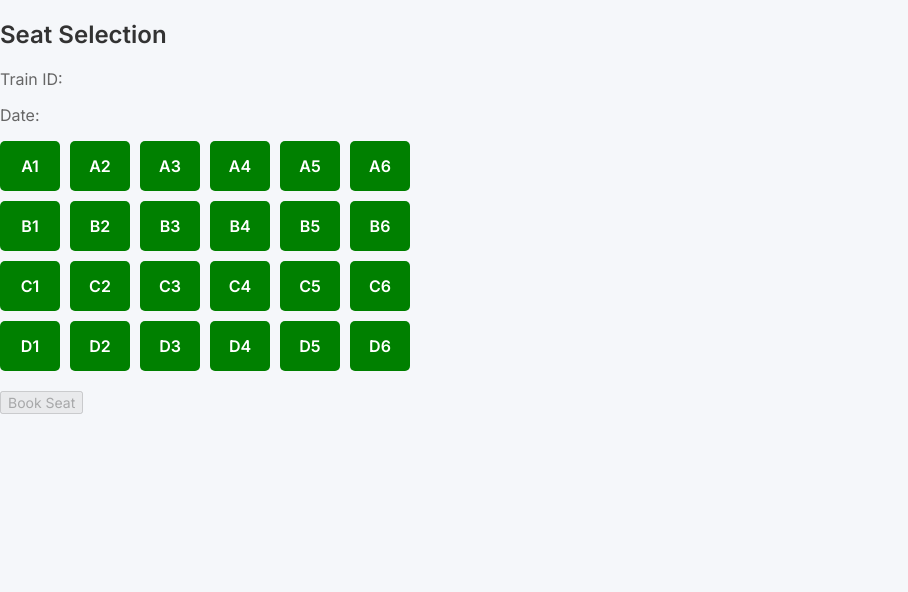
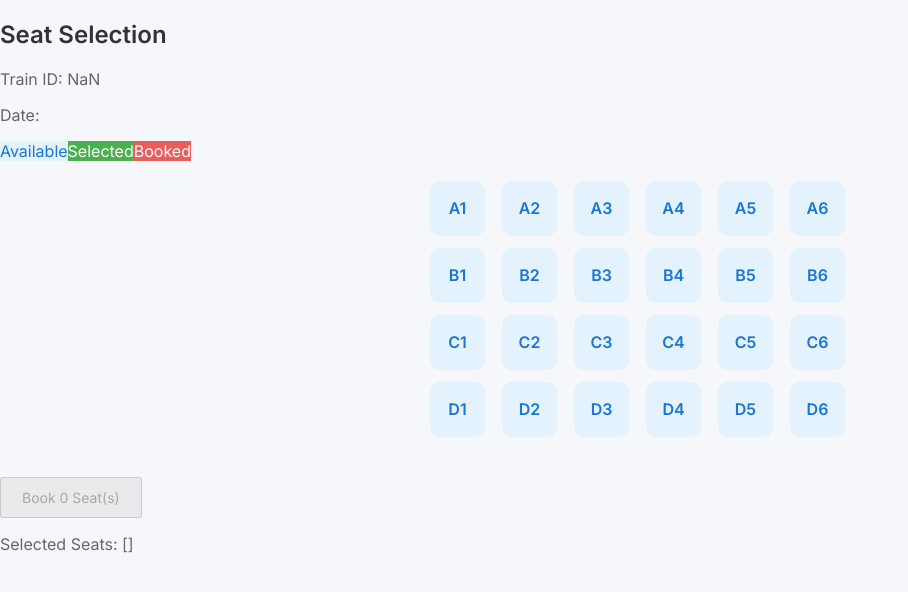
Before and after one commit to Jairam-25/IRBS-app, an Angular app in the folder frontend/irbs-frontend/: page /seats in a window 1280 px wide. Shown: the top 592 px of the page, without its empty margins (0-908 px from the left). Built offline with nearby package versions, Linux system fonts and the light colour scheme; no server answers.

Commit message:
Added seat and train list components

```diff
--- /dev/null
+++ b/frontend/irbs-frontend/src/_environments/environment.prod.ts
@@ -0,0 +1,4 @@
+export const environment = {
+  production: true,
+  apiUrl: 'https://localhost:7280/api'
+};
--- /dev/null
+++ b/frontend/irbs-frontend/src/_environments/environment.ts
@@ -0,0 +1,4 @@
+export const environment = {
+  production: false,
+  apiUrl: 'https://localhost:7280/api'
+};
--- /dev/null
+++ b/frontend/irbs-frontend/src/app/_services/train.service.ts
@@ -0,0 +1,35 @@
+import { Injectable } from '@angular/core';
+import { HttpClient, HttpHeaders } from '@angular/common/http';
+
+@Injectable({ providedIn: 'root' })
+export class TrainService {
+
+  // 🔥 GLOBAL BASE URL
+  private baseUrl = 'https://localhost:7280/api';
+
+  constructor(private http: HttpClient) {}
+
+  getTrains(date: string) {
+    return this.http.get(`${this.baseUrl}/Train?date=${date}`);
+  }
+
+  getBookedSeats(trainId: number, date: string) {
+    return this.http.get(
+      `${this.baseUrl}/Booking/seats?trainId=${trainId}&date=${date}`
+    );
+  }
+
+  bookSeat(data: any) {
+    const token = localStorage.getItem('token');
+
+    const headers = new HttpHeaders({
+      Authorization: `Bearer ${token}`
+    });
+
+    return this.http.post(
+      `${this.baseUrl}/Booking/book`,
+      data,
+      { headers }
+    );
+  }
+}
--- a/frontend/irbs-frontend/src/app/pages/home/home.component.css
+++ b/frontend/irbs-frontend/src/app/pages/home/home.component.css
@@ -0,0 +1,114 @@
+/* Background */
+.home-wrapper {
+  min-height: 100vh;
+  background: linear-gradient(135deg, #0f2027, #203a43, #2c5364);
+  color: white;
+  padding: 20px;
+}
+
+/* Header */
+.home-header {
+  text-align: center;
+  margin-bottom: 30px;
+}
+
+.home-header h1 {
+  font-size: 32px;
+}
+
+.home-header p {
+  opacity: 0.8;
+}
+
+/* Layout */
+.home-container {
+  display: flex;
+  gap: 20px;
+  flex-wrap: wrap;
+}
+
+/* Sections */
+.train-section,
+.seat-section {
+  flex: 1;
+  background: rgba(255,255,255,0.1);
+  padding: 20px;
+  border-radius: 12px;
+  backdrop-filter: blur(10px);
+}
+
+/* Train card */
+.train-card {
+  background: white;
+  color: black;
+  padding: 15px;
+  margin: 10px 0;
+  border-radius: 10px;
+  transition: 0.3s;
+}
+
+.train-card:hover {
+  transform: translateY(-3px);
+  box-shadow: 0 10px 20px rgba(0,0,0,0.2);
+}
+
+.train-card button {
+  margin-top: 10px;
+  padding: 8px 12px;
+  border: none;
+  background: #4facfe;
+  color: white;
+  border-radius: 6px;
+  cursor: pointer;
+}
+
+/* Seat grid */
+.seat-grid {
+  display: grid;
+  grid-template-columns: repeat(6, 1fr);
+  gap: 8px;
+  margin-top: 15px;
+}
+
+.seat-grid div {
+  background: #fff;
+  color: black;
+  padding: 10px;
+  text-align: center;
+  border-radius: 6px;
+  cursor: pointer;
+  transition: 0.2s;
+}
+
+.seat-grid div:hover {
+  background: #4facfe;
+  color: white;
+}
+
+/* seat states */
+.selected {
+  background: #00c853 !important;
+  color: white;
+}
+
+.booked {
+  background: #ff5252 !important;
+  color: white;
+  cursor: not-allowed;
+}
+
+/* Button */
+.book-btn {
+  margin-top: 15px;
+  width: 100%;
+  padding: 10px;
+  background: #667eea;
+  border: none;
+  color: white;
+  border-radius: 8px;
+  cursor: pointer;
+}
+
+.book-btn:disabled {
+  opacity: 0.5;
+}
--- a/frontend/irbs-frontend/src/app/pages/home/home.component.html
+++ b/frontend/irbs-frontend/src/app/pages/home/home.component.html
@@ -1 +1,67 @@
-<p>home works!</p>
+<div class="home-wrapper">
+
+  <!-- HEADER -->
+  <div class="search-section">
+    <h2>🚆 IRBS Train Booking</h2>
+
+    <div class="form-group">
+      <label>Travel Date</label>
+      <input
+  type="date"
+  [(ngModel)]="selectedDate"
+  (change)="onDateChange()" />
+    </div>
+  </div>
+
+  <!-- TRAIN LIST -->
+  <div class="train-list">
+    <h3>Available Trains</h3>
+
+    <div *ngFor="let train of trains" class="train-card">
+
+      <div class="train-info">
+        <h4>{{ train.trainName }}</h4>
+        <p>{{ train.fromStation }} ➜ {{ train.toStation }}</p>
+      </div>
+
+      <button (click)="selectTrain(train)">
+        Select Train
+      </button>
+
+    </div>
+  </div>
+
+  <!-- SEAT SECTION -->
+  <div class="seat-section" *ngIf="selectedTrain">
+
+    <h3>Seat Selection</h3>
+
+    <p>
+      Train: <b>{{ selectedTrain.trainName }}</b>
+    </p>
+
+    <p>
+      Date: <b>{{ selectedDate }}</b>
+    </p>
+
+    <div class="seat-grid">
+      <div
+        *ngFor="let seat of seats"
+        [ngClass]="getSeatClass(seat)"
+        (click)="selectSeat(seat)"
+      >
+        {{ seat }}
+      </div>
+    </div>
+
+    <button
+      class="book-btn"
+      (click)="bookSeat()"
+      [disabled]="!selectedSeat"
+    >
+      Book Seat
+    </button>
+
+  </div>
+
+</div>
--- a/frontend/irbs-frontend/src/app/pages/home/home.component.ts
+++ b/frontend/irbs-frontend/src/app/pages/home/home.component.ts
@@ -1,12 +1,98 @@
-import { Component } from '@angular/core';
+import { Component, OnInit } from '@angular/core';
+import { CommonModule } from '@angular/common';
+import { FormsModule } from '@angular/forms';
+import { TrainService } from '../../_services/train.service';
 
 @Component({
   selector: 'app-home',
   standalone: true,
-  imports: [],
+  imports: [CommonModule, FormsModule],
   templateUrl: './home.component.html',
   styleUrl: './home.component.css'
 })
-export class HomeComponent {
+export class HomeComponent implements OnInit {
 
+  trains: any[] = [];
+  selectedDate: string = '';
+  selectedTrain: any = null;
+
+  seats: string[] = [];
+  selectedSeat: string | null = null;
+  bookedSeats: string[] = [];
+
+  constructor(private trainService: TrainService) {}
+
+  ngOnInit() {
+    this.generateSeats();
+  }
+
+  // 🔥 CALL WHEN DATE CHANGES
+  onDateChange() {
+    if (!this.selectedDate) return;
+
+    this.trainService.getTrains(this.selectedDate).subscribe({
+      next: (res: any) => {
+        this.trains = res;
+      },
+      error: (err) => console.error('Train load failed', err)
+    });
+  }
+
+  selectTrain(train: any) {
+    this.selectedTrain = train;
+    this.selectedSeat = null;
+    this.loadBookedSeats();
+  }
+
+  loadBookedSeats() {
+    if (!this.selectedTrain || !this.selectedDate) return;
+
+    this.trainService.getBookedSeats(
+      this.selectedTrain.id,
+      this.selectedDate
+    ).subscribe({
+      next: (res: any) => {
+        this.bookedSeats = res;
+      },
+      error: (err) => console.error(err)
+    });
+  }
+
+  generateSeats() {
+    const rows = ['A', 'B', 'C', 'D'];
+    this.seats = [];
+
+    for (let r of rows) {
+      for (let i = 1; i <= 6; i++) {
+        this.seats.push(r + i);
+      }
+    }
+  }
+
+  selectSeat(seat: string) {
+    if (this.bookedSeats.includes(seat)) return;
+    this.selectedSeat = seat;
+  }
+
+  getSeatClass(seat: string) {
+    if (this.bookedSeats.includes(seat)) return 'booked';
+    if (this.selectedSeat === seat) return 'selected';
+    return '';
+  }
+
+  bookSeat() {
+    const body = {
+      trainId: this.selectedTrain.id,
+      seatNumber: this.selectedSeat,
+      travelDate: this.selectedDate
+    };
+
+    this.trainService.bookSeat(body).subscribe({
+      next: () => {
+        alert('Booked!');
+        this.loadBookedSeats();
+      },
+      error: err => console.error(err)
+    });
+  }
 }
--- a/frontend/irbs-frontend/src/app/pages/seat-selection/seat-selection.component.css
+++ b/frontend/irbs-frontend/src/app/pages/seat-selection/seat-selection.component.css
@@ -1,32 +1,47 @@
 .seat-grid {
   display: grid;
   grid-template-columns: repeat(6, 60px);
-  gap: 10px;
+  gap: 12px;
+  justify-content: center;
+  margin-top: 20px;
 }
 
 .seat-grid div {
-  padding: 15px;
-  text-align: center;
-  border-radius: 5px;
+  width: 55px;
+  height: 55px;
+  display: flex;
+  align-items: center;
+  justify-content: center;
+  border-radius: 10px;
+  font-weight: bold;
   cursor: pointer;
-  font-weight: bold;
+  transition: all 0.2s ease;
+  user-select: none;
 }
 
-/* 🟢 Available */
 .available {
-  background-color: green;
-  color: white;
+  background: #e3f2fd;
+  color: #1976d2;
 }
 
-/* 🔴 Booked */
+.available:hover {
+  transform: scale(1.1);
+}
+
+.selected {
+  background: #4caf50;
+  color: white;
+  transform: scale(1.1);
+}
+
 .booked {
-  background-color: red;
+  background: #e53935;
   color: white;
   cursor: not-allowed;
+  opacity: 0.8;
 }
 
-/* ⚪ Selected */
-.selected {
-  background-color: gray;
-  color: white;
+button {
+  margin-top: 20px;
+  padding: 10px 20px;
 }
--- a/frontend/irbs-frontend/src/app/pages/seat-selection/seat-selection.component.html
+++ b/frontend/irbs-frontend/src/app/pages/seat-selection/seat-selection.component.html
@@ -3,16 +3,32 @@
 <p>Train ID: {{ trainId }}</p>
 <p>Date: {{ date }}</p>
 
+<div class="seat-info">
+  <span class="legend available">Available</span>
+  <span class="legend selected">Selected</span>
+  <span class="legend booked">Booked</span>
+</div>
+
 <div class="seat-grid">
-  <div *ngFor="let seat of seats"
-       [ngClass]="getSeatClass(seat)"
-       (click)="selectSeat(seat)">
+
+  <div
+    *ngFor="let seat of seats"
+    [ngClass]="getSeatClass(seat)"
+    (click)="selectSeat(seat)"
+  >
     {{ seat }}
   </div>
+
 </div>
 
-<br>
+<br />
 
-<button (click)="bookSeat()" [disabled]="!selectedSeat">
-  Book Seat
+<button
+  (click)="bookSeat()"
+  [disabled]="selectedSeats.length === 0"
+>
+  Book {{ selectedSeats.length }} Seat(s)
 </button>
+
+<!-- DEBUG (REMOVE LATER) -->
+<p>Selected Seats: {{ selectedSeats | json }}</p>
--- a/frontend/irbs-frontend/src/app/pages/seat-selection/seat-selection.component.ts
+++ b/frontend/irbs-frontend/src/app/pages/seat-selection/seat-selection.component.ts
@@ -1,7 +1,7 @@
-import { Component, OnInit } from '@angular/core';
-import { HttpClient, HttpHeaders } from '@angular/common/http';
+import { Component, OnInit, OnDestroy } from '@angular/core';
+import { CommonModule } from '@angular/common';
 import { ActivatedRoute } from '@angular/router';
-import { CommonModule } from '@angular/common';
+import { TrainService } from '../../_services/train.service';
 
 @Component({
   selector: 'app-seat-selection',
@@ -10,37 +10,44 @@ import { CommonModule } from '@angular/common';
   templateUrl: './seat-selection.component.html',
   styleUrls: ['./seat-selection.component.css']
 })
-export class SeatSelectionComponent implements OnInit {
+export class SeatSelectionComponent implements OnInit, OnDestroy {
 
   seats: string[] = [];
   bookedSeats: string[] = [];
-  selectedSeat: string = '';
+
+  selectedSeats: string[] = [];
 
   trainId!: number;
   date!: string;
 
+  private intervalId: any;
+
   constructor(
-    private http: HttpClient,
-    private route: ActivatedRoute
+    private route: ActivatedRoute,
+    private trainService: TrainService
   ) {}
 
   ngOnInit(): void {
 
     this.route.queryParams.subscribe(params => {
-      this.trainId = params['trainId'];
+      this.trainId = +params['trainId'];
       this.date = params['date'];
 
       this.generateSeats();
       this.loadBookedSeats();
 
-      // 🔄 Auto refresh
-      setInterval(() => {
+      // refresh booked seats safely
+      this.intervalId = setInterval(() => {
         this.loadBookedSeats();
       }, 5000);
     });
   }
 
-  // 🎟️ Generate seats
+  ngOnDestroy(): void {
+    clearInterval(this.intervalId);
+  }
+
+  // 🚆 Seat layout
   generateSeats() {
     this.seats = [];
     const rows = ['A', 'B', 'C', 'D'];
@@ -52,52 +59,63 @@ export class SeatSelectionComponent implements OnInit {
     }
   }
 
-  // 🔍 Get booked seats
+  // 🔄 API call
   loadBookedSeats() {
-    this.http.get<string[]>(
-      `http://localhost:5041/api/booking/seats?trainId=${this.trainId}&date=${this.date}`
-    ).subscribe(res => {
-      this.bookedSeats = res;
-    });
+    this.trainService.getBookedSeats(this.trainId, this.date)
+      .subscribe({
+        next: (res: any) => {
+          this.bookedSeats = res || [];
+        },
+        error: (err) => console.error('Booked seats error', err)
+      });
   }
 
-  // 🎨 Select seat
+  // 🎯 MULTI SELECT (IMPORTANT FIX)
   selectSeat(seat: string) {
+
     if (this.bookedSeats.includes(seat)) return;
-    this.selectedSeat = seat;
+
+    if (this.selectedSeats.includes(seat)) {
+      this.selectedSeats = this.selectedSeats.filter(s => s !== seat);
+    } else {
+      this.selectedSeats = [...this.selectedSeats, seat];
+    }
   }
 
-  // 🎟️ Book seat
+  // 🎟️ BOOK MULTIPLE SEATS
   bookSeat() {
-    const token = localStorage.getItem('token');
 
-    const headers = new HttpHeaders({
-      Authorization: `Bearer ${token}`
-    });
+    if (this.selectedSeats.length === 0) {
+      alert('Select at least one seat');
+      return;
+    }
 
     const body = {
       trainId: this.trainId,
-      seatNumber: this.selectedSeat,
+      seatNumbers: this.selectedSeats,
       travelDate: this.date
     };
 
-    this.http.post('http://localhost:5041/api/booking/book', body, { headers })
+    this.trainService.bookSeat(body)
       .subscribe({
-        next: () => {
-          alert('Seat booked successfully!');
-          this.selectedSeat = '';
+        next: (res: any) => {
+          alert(res?.message || 'Booked successfully 🚆');
+          this.selectedSeats = [];
           this.loadBookedSeats();
         },
-        error: err => {
-          alert(err.error);
+        error: (err) => {
+          alert(err.error?.message || err.error);
         }
       });
   }
 
-  // 🎨 Seat color
+  // 🎨 UI STATE
   getSeatClass(seat: string) {
+
     if (this.bookedSeats.includes(seat)) return 'booked';
-    if (this.selectedSeat === seat) return 'selected';
+
+    if (this.selectedSeats.includes(seat)) return 'selected';
+
     return 'available';
   }
 }
```
